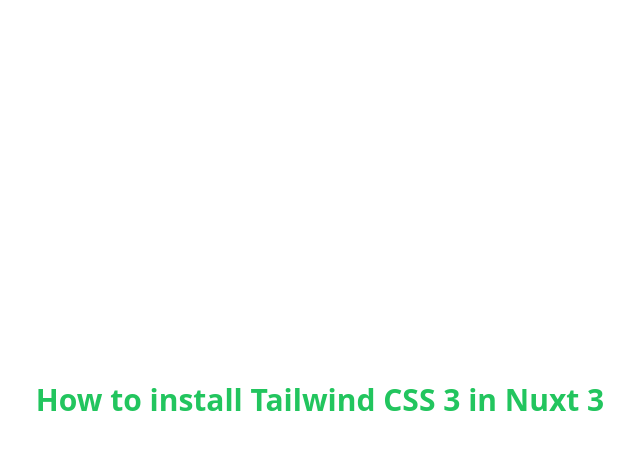
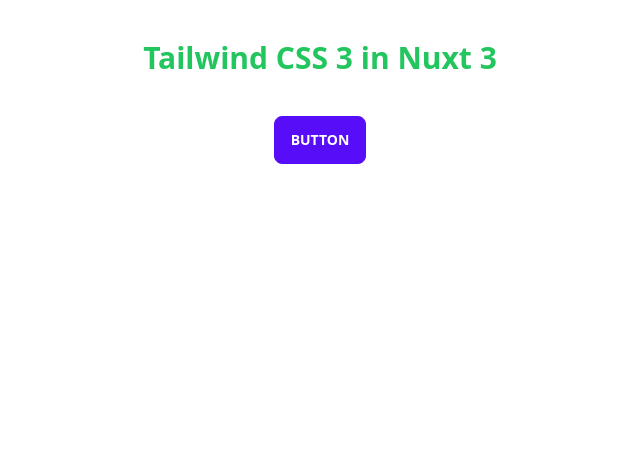
Before and after one commit to AliQ80/nuxt-starter, a Nuxt app: page / in a window 1280 px wide. Shown: the top 450 px of the page, without its empty margins (320-960 px from the left). Built offline with nearby package versions, Linux system fonts and the light colour scheme.

Commit message:
feat: add daisyUI

```diff
--- a/app.vue
+++ b/app.vue
@@ -1,10 +1,13 @@
 <template>
   <div>
     <!-- <NuxtWelcome /> -->
-    <div class="flex justify-center items-center h-screen">
+    <div class="flex justify-center items-center m-10">
       <h1 class="text-3xl font-bold text-green-500">
-        How to install Tailwind CSS 3 in Nuxt 3
+        Tailwind CSS 3 in Nuxt 3
       </h1>
+    </div>
+    <div class="flex justify-center items-center m-10">
+      <button class="btn btn-primary">Button</button>
     </div>
   </div>
 </template>
--- a/package.json
+++ b/package.json
@@ -9,6 +9,7 @@
   "devDependencies": {
     "@nuxtjs/tailwindcss": "^5.3.0",
     "autoprefixer": "^10.4.7",
+    "daisyui": "^2.20.0",
     "nuxt": "3.0.0-rc.6",
     "postcss": "^8.4.14",
     "tailwindcss": "^3.1.6"
--- a/tailwind.config.ts
+++ b/tailwind.config.ts
@@ -12,5 +12,5 @@
   theme: {
     extend: {},
   },
-  plugins: [],
+  plugins: [require('daisyui')],
 }
```
Also changed, not shown: 1 other file (tests, documents, lock files or other folders).
